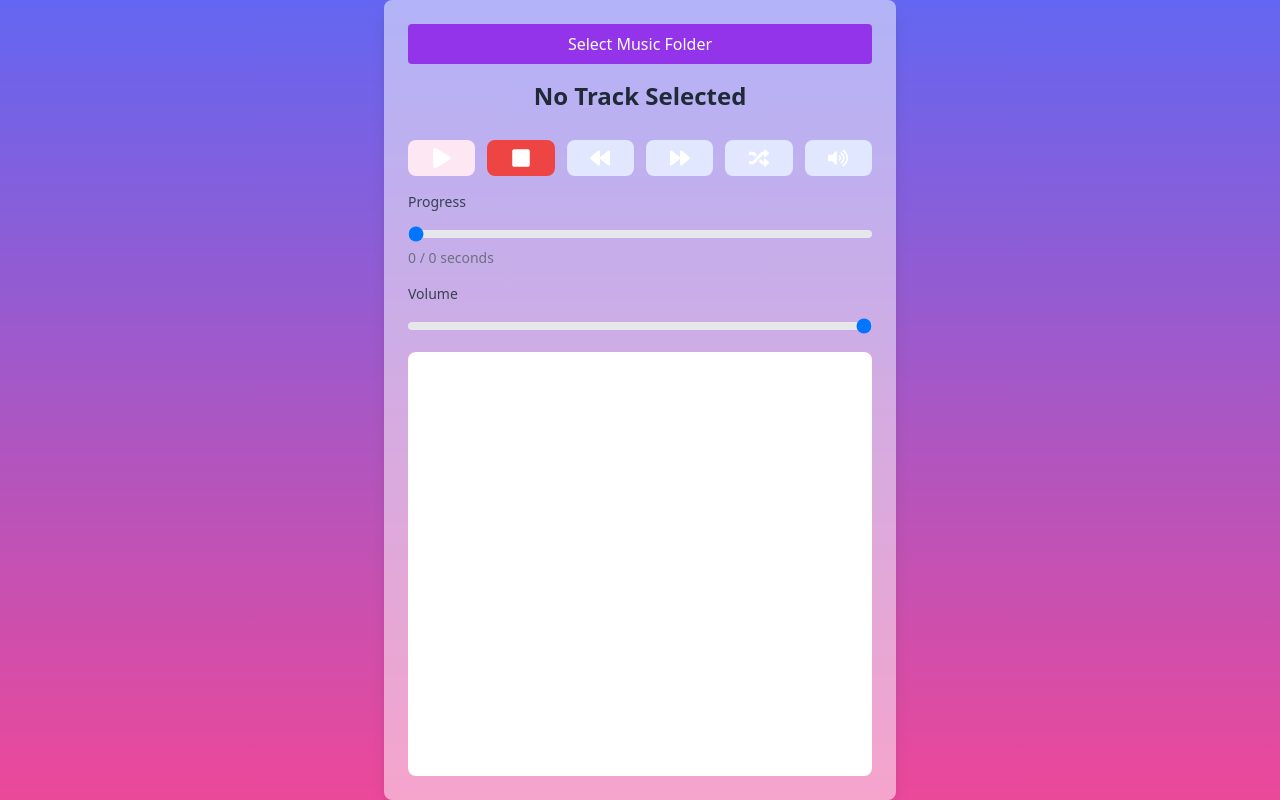
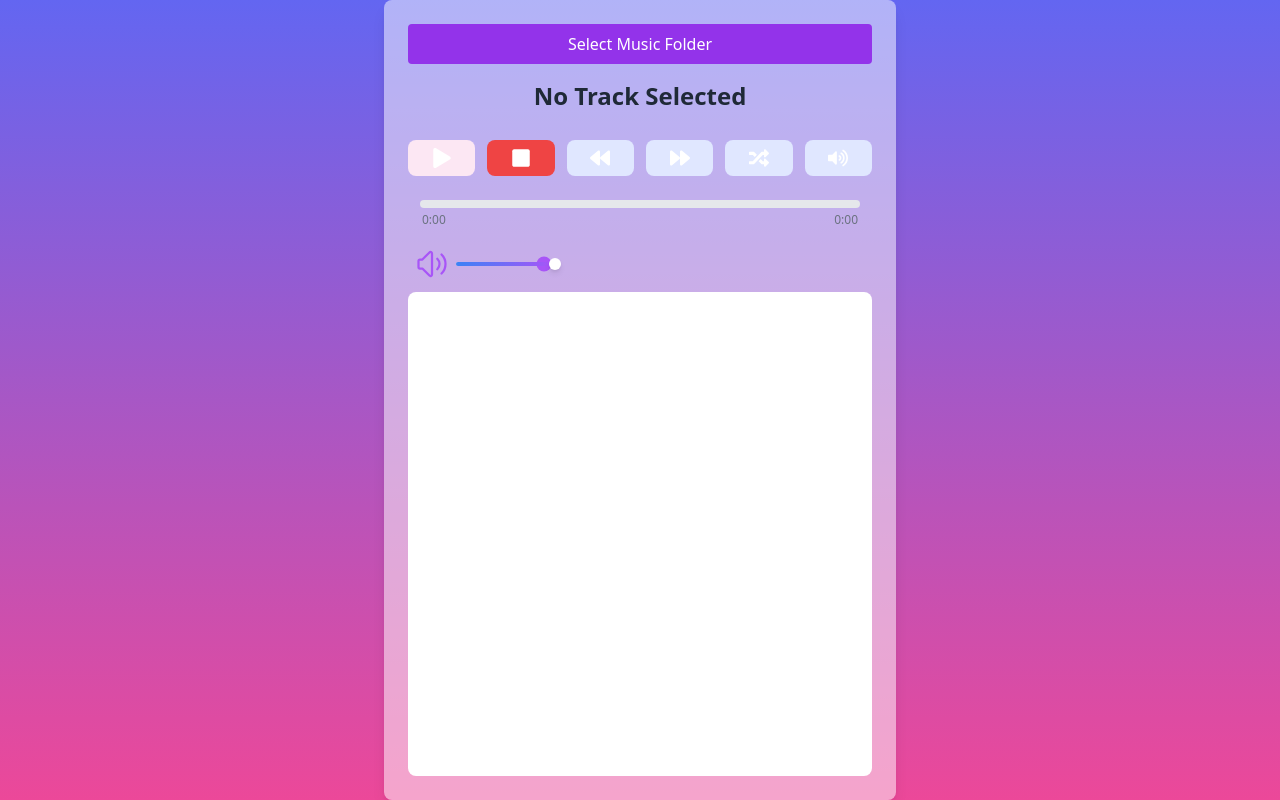
Before and after one commit to MeGallin/MysticHits, a React (Vite) app: page / in a window 1280 px wide. Built offline with nearby package versions, Linux system fonts and the light colour scheme.

Commit message:
minor tweaks

```diff
--- a/src/components/AudioProgress.tsx
+++ b/src/components/AudioProgress.tsx
@@ -1,4 +1,4 @@
-import React from 'react';
+import React, { useEffect, useRef, useState } from 'react';
 
 interface AudioProgressProps {
   progress: number;
@@ -8,6 +8,80 @@ interface AudioProgressProps {
   onVolumeChange: (value: number) => void;
 }
 
+// Modern volume icon component with animated transitions
+const VolumeIcon: React.FC<{ volume: number }> = ({ volume }) => {
+  const volumeLevel = Math.floor(volume * 10); // Scale volume to 0-9
+  const scale = 1 + volumeLevel / 20; // Scale from 1 to 1.5
+
+  // Determine which icon to show based on volume level
+  switch (volumeLevel) {
+    case 0:
+      // Mute Icon
+      return (
+        <svg
+          xmlns="http://www.w3.org/2000/svg"
+          className="h-6 w-6 text-gray-400 dark:text-gray-300 transition-all duration-300 ease-in-out"
+          fill="none"
+          viewBox="0 0 24 24"
+          stroke="currentColor"
+          strokeWidth={1.5}
+          style={{ transform: `scale(${scale})` }}
+        >
+          <path
+            strokeLinecap="round"
+            strokeLinejoin="round"
+            d="M5.586 15H4a1 1 0 01-1-1v-4a1 1 0 011-1h1.586l4.707-4.707C10.923 3.663 12 4.109 12 5v14c0 .891-1.077 1.337-1.707.707L5.586 15z"
+          />
+          <path
+            strokeLinecap="round"
+            strokeLinejoin="round"
+            d="M17 14l2-2m0 0l2-2m-2 2l-2-2m2 2l2 2"
+          />
+        </svg>
+      );
+    case 1:
+    case 2:
+    case 3:
+      // Low Volume Icon
+      return (
+        <svg
+          xmlns="http://www.w3.org/2000/svg"
+          className="h-6 w-6 text-blue-500 dark:text-blue-400 transition-all duration-300 ease-in-out"
+          fill="none"
+          viewBox="0 0 24 24"
+          stroke="currentColor"
+          strokeWidth={1.5}
+          style={{ transform: `scale(${scale})` }}
+        >
+          <path
+            strokeLinecap="round"
+            strokeLinejoin="round"
+            d="M15.536 8.464a5 5 0 010 7.072M5.586 15H4a1 1 0 01-1-1v-4a1 1 0 011-1h1.586l4.707-4.707C10.923 3.663 12 4.109 12 5v14c0 .891-1.077 1.337-1.707.707L5.586 15z"
+          />
+        </svg>
+      );
+    default:
+      // High Volume Icon (for levels 4-9)
+      return (
+        <svg
+          xmlns="http://www.w3.org/2000/svg"
+          className="h-6 w-6 text-purple-500 dark:text-purple-400 transition-all duration-300 ease-in-out"
+          fill="none"
+          viewBox="0 0 24 24"
+          stroke="currentColor"
+          strokeWidth={1.5}
+          style={{ transform: `scale(${scale})` }}
+        >
+          <path
+            strokeLinecap="round"
+            strokeLinejoin="round"
+            d="M15.536 8.464a5 5 0 010 7.072m2.828-9.9a9 9 0 010 12.728M5.586 15H4a1 1 0 01-1-1v-4a1 1 0 011-1h1.586l4.707-4.707C10.923 3.663 12 4.109 12 5v14c0 .891-1.077 1.337-1.707.707L5.586 15z"
+          />
+        </svg>
+      );
+  }
+};
+
 export const AudioProgress: React.FC<AudioProgressProps> = ({
   progress,
   duration,
@@ -15,35 +89,107 @@ export const AudioProgress: React.FC<AudioProgressProps> = ({
   onProgressChange,
   onVolumeChange,
 }) => {
+  // Refs for progress bar animation
+  const progressBarRef = useRef<HTMLDivElement>(null);
+  const progressThumbRef = useRef<HTMLDivElement>(null);
+  const [isDragging, setIsDragging] = useState(false);
+  const [showTooltip, setShowTooltip] = useState(false);
+  const [tooltipPosition, setTooltipPosition] = useState(0);
+  const [tooltipValue, setTooltipValue] = useState('');
+
+  // Helper function to format time (e.g., 125 seconds -> 2:05)
+  const formatTime = (timeInSeconds: number): string => {
+    if (isNaN(timeInSeconds)) return '0:00';
+    const minutes = Math.floor(timeInSeconds / 60);
+    const seconds = Math.floor(timeInSeconds % 60);
+    return `${minutes}:${seconds < 10 ? '0' : ''}${seconds}`;
+  };
+
+  // Update progress bar width based on current progress
+  useEffect(() => {
+    if (progressBarRef.current && !isDragging) {
+      const percent = duration > 0 ? (progress / duration) * 100 : 0;
+      progressBarRef.current.style.width = `${percent}%`;
+
+      if (progressThumbRef.current) {
+        progressThumbRef.current.style.left = `${percent}%`;
+      }
+    }
+  }, [progress, duration, isDragging]);
+
+  // Handle progress bar click/drag
+  const handleProgressBarClick = (e: React.MouseEvent<HTMLDivElement>) => {
+    const container = e.currentTarget;
+    const rect = container.getBoundingClientRect();
+    const x = e.clientX - rect.left;
+    const percent = x / rect.width;
+    const newProgress = percent * duration;
+    onProgressChange(newProgress);
+  };
+
+  // Handle mouse move over progress bar for tooltip
+  const handleMouseMove = (e: React.MouseEvent<HTMLDivElement>) => {
+    const container = e.currentTarget;
+    const rect = container.getBoundingClientRect();
+    const x = e.clientX - rect.left;
+    const percent = x / rect.width;
+    const value = percent * duration;
+
+    setTooltipPosition(x);
+    setTooltipValue(formatTime(value));
+    setShowTooltip(true);
+  };
+
   return (
-    <div className="mt-4 space-y-4">
-      <div>
-        <label
-          htmlFor="progressRange"
-          className="block text-base sm:text-sm font-medium text-gray-700 mb-2"
+    <div className="mt-6 space-y-6 px-3 select-none">
+      {/* Progress Bar */}
+      <div className="space-y-1">
+        <div
+          className="relative h-2 bg-gray-200 dark:bg-gray-700 rounded-full cursor-pointer group"
+          onClick={handleProgressBarClick}
+          onMouseMove={handleMouseMove}
+          onMouseLeave={() => setShowTooltip(false)}
         >
-          Progress
-        </label>
-        <input
-          id="progressRange"
-          type="range"
-          min="0"
-          max={duration ? duration.toString() : '0'}
-          value={progress}
-          onChange={(e) => onProgressChange(parseFloat(e.target.value))}
-          className="w-full h-2 bg-gray-200 rounded-lg appearance-none cursor-pointer"
+          {/* Progress fill */}
+          <div
+            ref={progressBarRef}
+            className="absolute top-0 left-0 h-full bg-gradient-to-r from-blue-500 to-purple-600 rounded-full transition-all duration-100 ease-out"
+            style={{ width: `${(progress / duration) * 100}%` }}
           />
-        <div className="text-sm text-gray-500 mt-1">
-          {Math.floor(progress)} / {Math.floor(duration)} seconds
+
+          {/* Thumb indicator */}
+          <div
+            ref={progressThumbRef}
+            className="absolute top-1/2 -translate-y-1/2 -translate-x-1/2 w-4 h-4 bg-white dark:bg-gray-100 rounded-full shadow-md opacity-0 group-hover:opacity-100 transition-opacity duration-200"
+            style={{ left: `${(progress / duration) * 100}%` }}
+          />
+
+          {/* Tooltip */}
+          {showTooltip && (
+            <div
+              className="absolute bottom-full mb-2 px-2 py-1 bg-black/80 text-white text-xs rounded transform -translate-x-1/2"
+              style={{ left: tooltipPosition }}
+            >
+              {tooltipValue}
+            </div>
+          )}
+        </div>
+
+        {/* Time indicators */}
+        <div className="flex justify-between text-xs text-gray-500 dark:text-gray-400 px-0.5 font-medium">
+          <span>{formatTime(progress)}</span>
+          <span>{formatTime(duration)}</span>
         </div>
       </div>
-      <div>
-        <label
-          htmlFor="volumeRange"
-          className="block text-base sm:text-sm font-medium text-gray-700 mb-2"
-        >
-          Volume
-        </label>
+
+      {/* Volume Control */}
+      <div className="flex items-center space-x-3">
+        <div className="group relative">
+          <VolumeIcon volume={volume} />
+          <div className="absolute -top-1 -right-1 w-2 h-2 bg-purple-500 rounded-full opacity-0 group-hover:opacity-100 transition-opacity duration-300"></div>
+        </div>
+
+        <div className="relative w-24 h-6 flex items-center">
           <input
             id="volumeRange"
             type="range"
@@ -52,8 +198,22 @@ export const AudioProgress: React.FC<AudioProgressProps> = ({
             step="0.01"
             value={volume}
             onChange={(e) => onVolumeChange(parseFloat(e.target.value))}
-          className="w-full h-2 bg-gray-200 rounded-lg appearance-none cursor-pointer"
+            className="w-full h-1 appearance-none bg-gray-300 dark:bg-gray-700 rounded-lg cursor-pointer accent-purple-500"
+            aria-label="Volume control"
           />
+
+          {/* Custom volume track */}
+          <div
+            className="pointer-events-none absolute top-1/2 left-0 h-1 bg-gradient-to-r from-blue-500 to-purple-500 rounded-lg"
+            style={{ width: `${volume * 100}%`, transform: 'translateY(-50%)' }}
+          />
+
+          {/* Custom volume thumb */}
+          <div
+            className="pointer-events-none absolute top-1/2 w-3 h-3 bg-white dark:bg-gray-100 rounded-full shadow-md transform -translate-y-1/2"
+            style={{ left: `calc(${volume * 100}% - ${volume * 3}px)` }}
+          />
+        </div>
       </div>
     </div>
   );
```
Also changed, not shown: 1 other file (tests, documents, lock files or other folders). Lines whose indentation alone changed are shown as unchanged.
